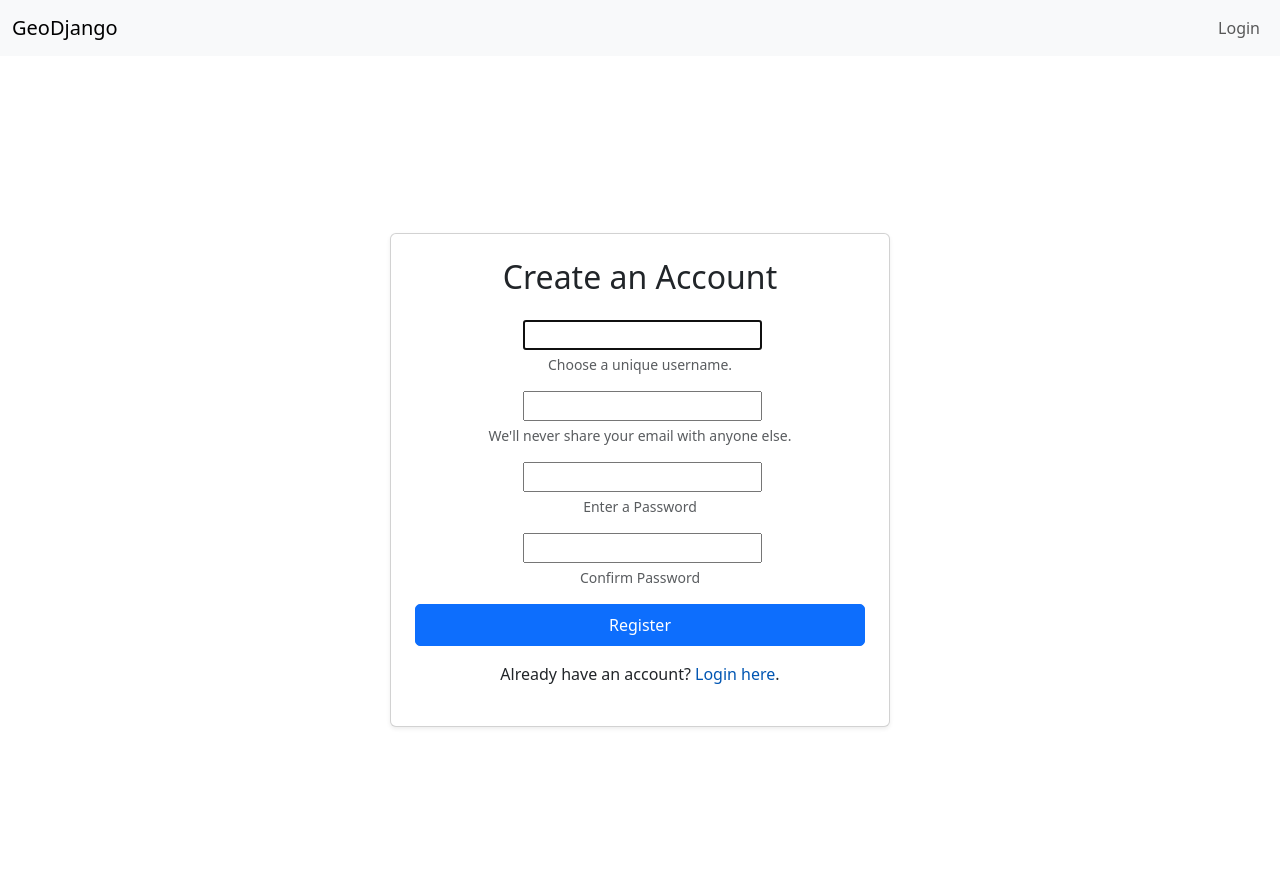
After one commit to MK-CIAN/AWM, a Django app: page /register/ in a window 1280 px wide. The commit adds this page. Run offline with Django 5.2, Linux system fonts and the light colour scheme.

Commit message:
Styling Improvements

```diff
--- /dev/null
+++ b/geodjango_tutorial/world/forms.py
@@ -0,0 +1,12 @@
+from django import forms
+from django.contrib.auth.forms import UserCreationForm
+from django.contrib.auth import get_user_model
+
+User = get_user_model()
+
+class CustomUserCreationForm(UserCreationForm):
+    email = forms.EmailField(required=True, help_text="Required. Enter a valid email address.")
+
+    class Meta:
+        model = User
+        fields = ("username", "email", "password1", "password2")
--- a/geodjango_tutorial/world/templates/world/login.html
+++ b/geodjango_tutorial/world/templates/world/login.html
@@ -11,6 +11,10 @@
             {{ form.as_p }}
             <button type="submit" class="btn btn-primary">Login</button>
         </form>
+        <p class="mt-3 text-center"></p>
+            Dont Have an Account?
+            <a href="{% url 'register' %}" class="text-decoration-none" style="color: #0056b3;">Register here</a>.
+        </p>
     </div>
 </div>
 {% endblock %}
--- /dev/null
+++ b/geodjango_tutorial/world/templates/world/register.html
@@ -0,0 +1,49 @@
+{% extends 'world/base.html' %}
+
+{% block title %}Register{% endblock %}
+
+{% block content %}
+<div class="container d-flex justify-content-center align-items-center min-vh-100">
+    <div class="card p-4 shadow-sm" style="max-width: 500px; width: 100%; text-align: center;">
+        <h2 class="mb-4 text-center">Create an Account</h2>
+        <form method="post" novalidate>
+            {% csrf_token %}
+            {{ form.non_field_errors }}
+
+            <div class="mb-3">
+                <label for="id_username" class="form-label"></label>
+                {{ form.username }}
+                <div class="form-text text-muted">Choose a unique username.</div>
+                {{ form.username.errors }}
+            </div>
+
+            <div class="mb-3">
+                <label for="id_email" class="form-label"></label>
+                {{ form.email }}
+                <div class="form-text text-muted">We'll never share your email with anyone else.</div>
+                {{ form.email.errors }}
+            </div>
+
+            <div class="mb-3">
+                <label for="id_password1" class="form-label"></label>
+                {{ form.password1 }}
+                <div class="form-text text-muted">Enter a Password</div>
+                {{ form.password1.errors }}
+            </div>
+
+            <div class="mb-3">
+                <label for="id_password2" class="form-label"></label>
+                {{ form.password2 }}
+                <div class="form-text text-muted">Confirm Password</div>
+                {{ form.password2.errors }}
+            </div>
+
+            <button type="submit" class="btn btn-primary w-100 py-2" style="border-radius: 5px;">Register</button>
+        </form>
+        <p class="mt-3 text-center">
+            Already have an account?
+            <a href="{% url 'login' %}" class="text-decoration-none" style="color: #0056b3;">Login here</a>.
+        </p>
+    </div>
+</div>
+{% endblock %}
--- a/geodjango_tutorial/world/urls.py
+++ b/geodjango_tutorial/world/urls.py
@@ -3,8 +3,9 @@ from . import views
 
 urlpatterns = [
     path('map/', views.map_view, name='index'),
-    path('login/', views.login_view, name='login'),
+    path('', views.login_view, name='login'),
     #path('signup/', views.signup_view, name='signup'),  # Ensure you have this view defined
     path('logout/', views.logout_view, name='logout'),
     path('update_location/', views.update_location, name='update_location'),
+    path('register/', views.register, name='register'),
 ]
--- a/geodjango_tutorial/world/views.py
+++ b/geodjango_tutorial/world/views.py
@@ -2,7 +2,9 @@ from django.contrib.gis.geos import Point
 from django.http import JsonResponse
 from django.shortcuts import render, redirect
 from django.contrib.auth import get_user_model, login, logout, authenticate
-from django.contrib.auth.forms import AuthenticationForm
+from django.contrib.auth.forms import AuthenticationForm, UserCreationForm
+
+from .forms import CustomUserCreationForm
 from .models import Profile
 
 User = get_user_model()
@@ -65,3 +67,14 @@ def update_location(request):
         else:
             return JsonResponse({'success': False, 'error': 'Missing coordinates'})
     return JsonResponse({'success': False, 'error': 'Invalid request'})
+
+def register(request):
+    if request.method == 'POST':
+        form = CustomUserCreationForm(request.POST)
+        if form.is_valid():
+            form.save()  # Create the new user
+            return redirect('login')  # Redirect to login page after registration
+    else:
+        form = CustomUserCreationForm()
+
+    return render(request, 'world/register.html', {'form': form})
```
Also changed, not shown: geodjango_tutorial/world/models.py (+12 -0 lines), 2 other files.
